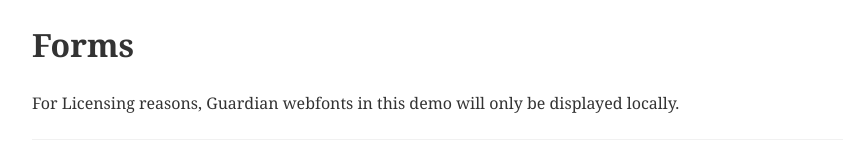
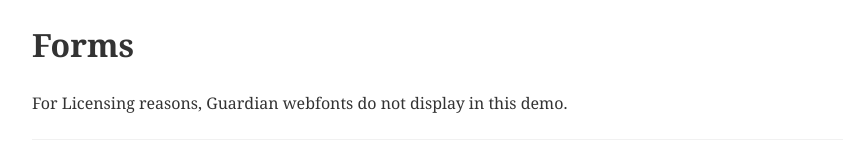
Before and after one commit to guardian/pasteup-forms, a website: page demo/index.html in a window 1280 px wide. Shown: the top 167 px of the page, without its empty margins (38-881 px from the left). Drawn offline with Linux system fonts and the light colour scheme.

Commit message:
Remove call to webfonts since guss-webfonts now ignores the font files

```diff
--- a/demo/index.html
+++ b/demo/index.html
@@ -4,12 +4,11 @@
     <meta charset="utf-8" />
     <title>Guardian Forms</title>
     <link href="demo.css" rel="stylesheet" type="text/css" />
-    <link rel="stylesheet" href="../bower_components/guss-webfonts/nextgen-webfonts.css" type="text/css" />
 </head>
 <body>
     <div class="gs-container">
         <h1>Forms</h1>
-        <p>For Licensing reasons, Guardian webfonts in this demo will only be displayed locally.</p>
+        <p>For Licensing reasons, Guardian webfonts do not display in this demo.</p>
         <form class="form" novalidate="" action="#">
             <fieldset class="fieldset">
                 <div class="fieldset__heading">
```
